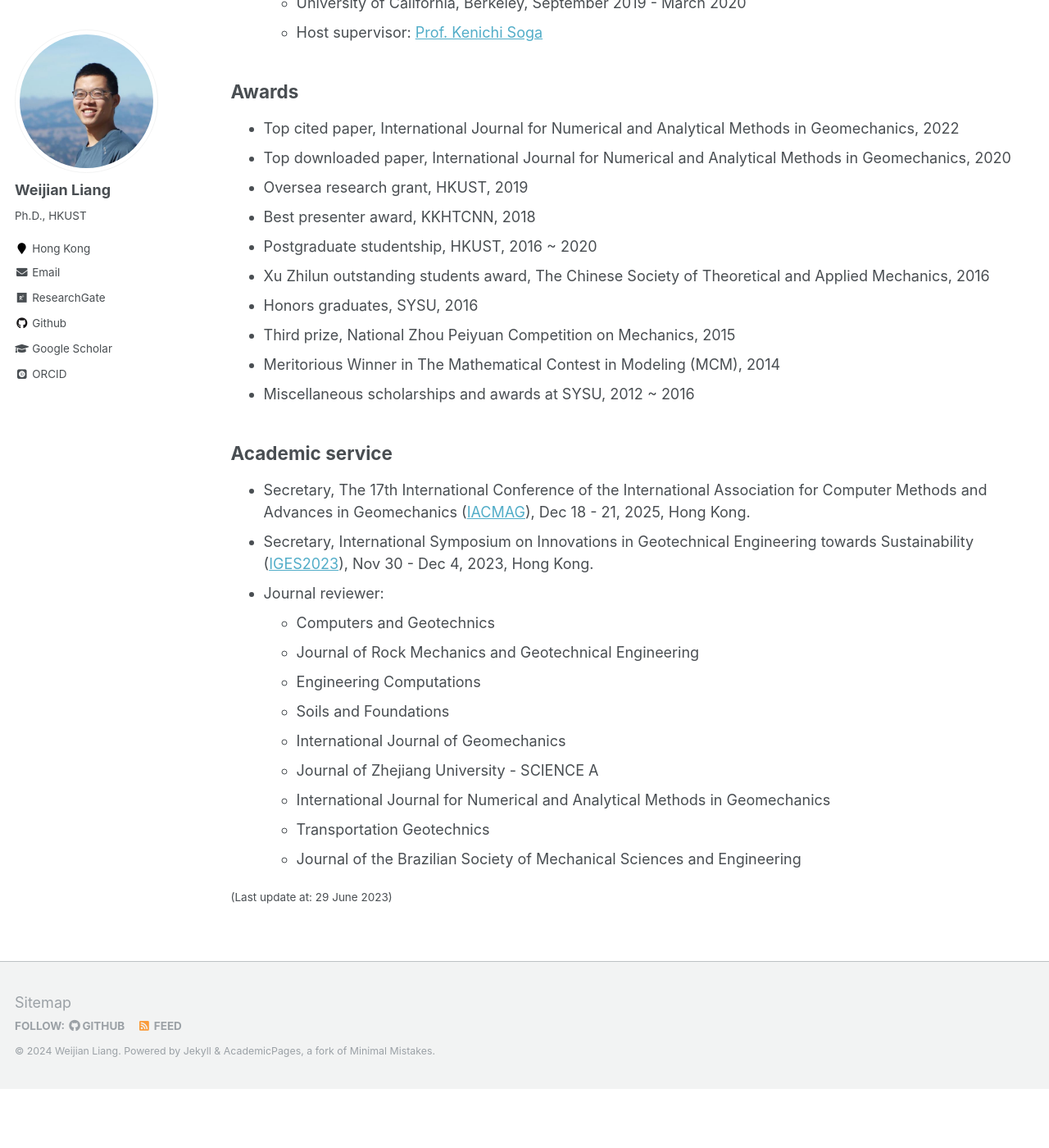
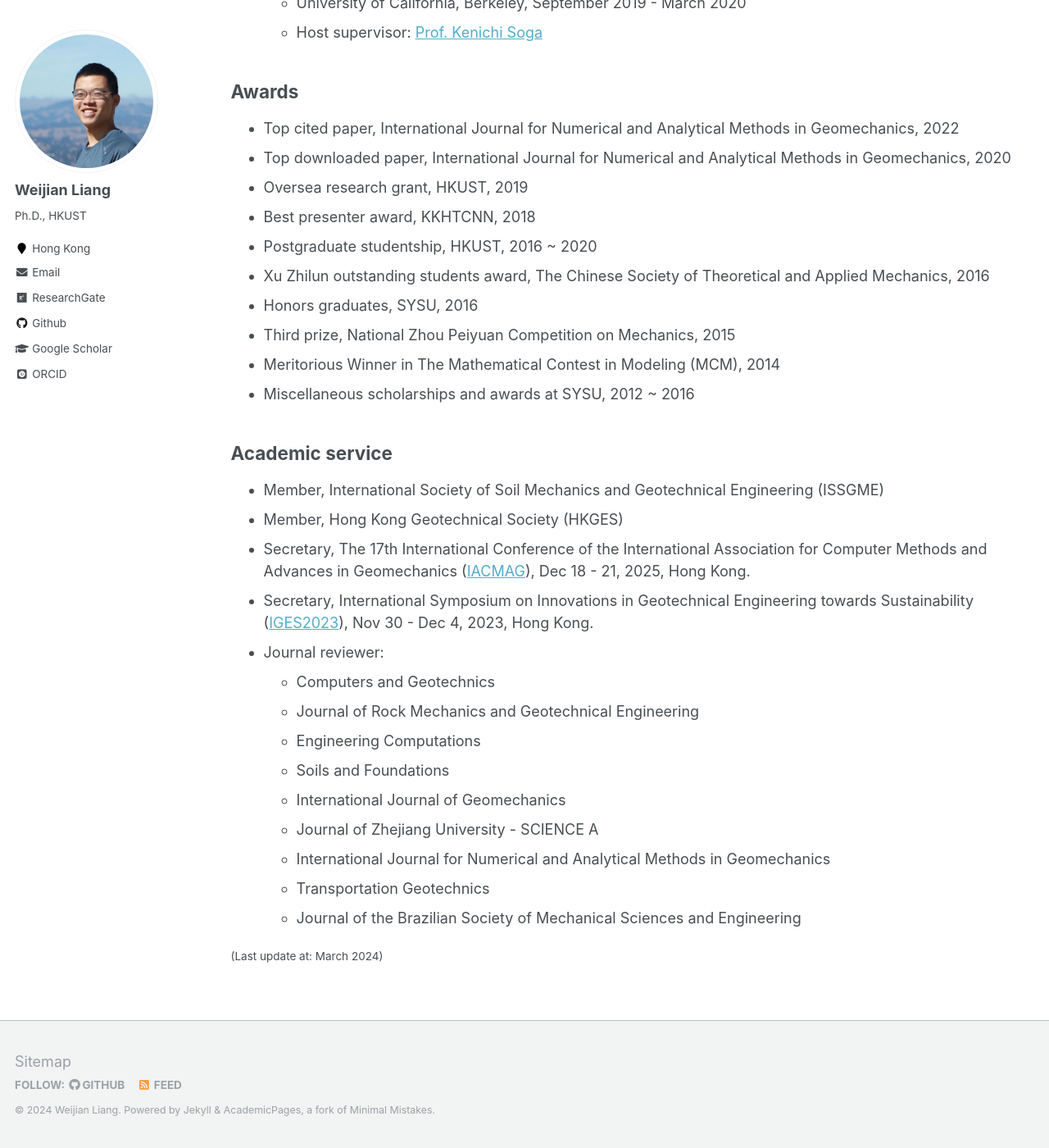
Before and after one commit to WeijianLiang/WeijianLiang.github.io, a Jekyll site: the page built from _pages/cv.md, in a window 1280 px wide and 1400 px high, scrolled down 813 px. Shown: the whole window at 82% size. Built offline with Jekyll 4.4.1, drawn with Linux system fonts in a browser that asks for light colours; some web fonts are replaced; before the commit the page ends 2141 px from its top, so only the background shows below that.

Commit message:
update paper

```diff
--- a/_pages/cv.md
+++ b/_pages/cv.md
@@ -49,6 +49,8 @@ Awards
 
 Academic service
 -----
+* Member, International Society of Soil Mechanics and Geotechnical Engineering (ISSGME)
+* Member, Hong Kong Geotechnical Society (HKGES)
 * Secretary, The 17th International Conference of the International Association for Computer Methods and Advances in Geomechanics ([IACMAG](http://iacmag2025.com/)), Dec 18 - 21, 2025, Hong Kong.
 * Secretary, International Symposium on Innovations in Geotechnical Engineering towards Sustainability ([IGES2023](https://iges2023.github.io/)), Nov 30 - Dec 4, 2023, Hong Kong.
 * Journal reviewer:
@@ -64,5 +66,5 @@ Academic service
 
 
 <body>
-<p style="text-align:left;"><small>(Last update at: 29 June 2023)</small></p>
+<p style="text-align:left;"><small>(Last update at: March 2024)</small></p>
 </body>
```
Also changed, not shown: _pages/publications.md (+1 -1 lines).
